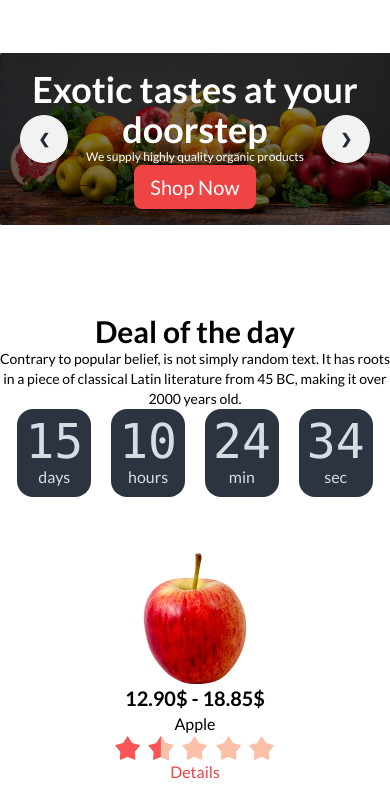
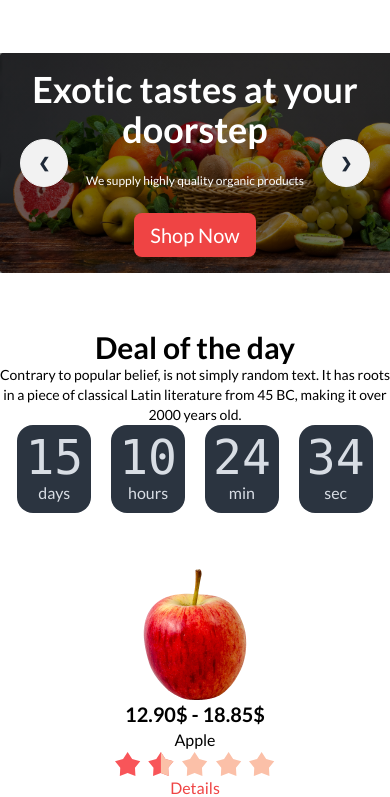
Before and after one commit to raghibku/Fruit_Burst, a plain HTML site: page index.html in a window 390 px wide. Shown: the part 79-876 px from the top of the page. Drawn offline with nearby package versions, Linux system fonts and the light colour scheme; grey boxes are pictures that could not be loaded.

Commit message:
responsive for tablet

```diff
--- a/index.html
+++ b/index.html
@@ -25,7 +25,7 @@
 
 <body class="fontLato text-black bg-white">
 
-    <header class="lg:mx-52">
+    <header class=" mx-auto lg:mx-52">
         <!-- nav -->
 
         <nav class="mt-4">
@@ -86,8 +86,8 @@
                 <div style="background-image:linear-gradient( rgba(0, 0, 0, 0.5), rgba(0, 0, 0, 0.5) ),url(./images/banner1.png);"
                     id="slide1" class="carousel-item relative w-full h-full flex flex-col justify-center items-center text-white  text-center bg-no-repeat bg-cover py-4">
                     <!-- <img src="./images/banner1.png" class="w-full" /> -->
-                    <h1 class="text-4xl font-bold">Exotic tastes at your doorstep</h1>
-                    <p class="text-xs lg:text-lg">We supply highly quality organic products</p>
+                    <h1 class="text-4xl font-bold">Exotic tastes at your doorstep</h1><br>
+                    <p class="text-xs lg:text-lg">We supply highly quality organic products</p><br>
                     <button class="bg-red-500 text-xl rounded-lg px-4 py-2">Shop Now</button>
                     <div class="absolute flex justify-between transform -translate-y-1/2 left-5 right-5 top-1/2">
                         <a href="#slide4" class="btn btn-circle">❮</a>
@@ -97,8 +97,8 @@
                 <div style="background-image:linear-gradient( rgba(0, 0, 0, 0.5), rgba(0, 0, 0, 0.5) ),url(./images/banner2.png); background-size: cover;"
                     id="slide2" class="carousel-item relative w-full flex flex-col justify-center items-center text-white bg-no-repeat text-center py-4">
                     <!-- <img src="./images/banner2.png" class="w-full" /> -->
-                    <h1 class="text-4xl font-bold">Exotic tastes at your doorstep</h1>
-                    <p class="text-xs lg:text-lg">We supply highly quality organic products</p>
+                    <h1 class="text-4xl font-bold">Exotic tastes at your doorstep</h1><br>
+                    <p class="text-xs lg:text-lg">We supply highly quality organic products</p><br>
                     <button class="bg-red-500 text-xl rounded-lg px-4 py-2">Shop Now</button>
                     <div class="absolute flex justify-between transform -translate-y-1/2 left-5 right-5 top-1/2">
                         <a href="#slide1" class="btn btn-circle">❮</a>
@@ -108,9 +108,9 @@
                 <div style="background-image:linear-gradient( rgba(0, 0, 0, 0.5), rgba(0, 0, 0, 0.5) ),url(./images/banner3.png); background-size: cover;"
                     id="slide3" class="carousel-item relative w-full flex flex-col justify-center items-center text-white bg-no-repeat text-center py-4">
                     <!-- <img src="./images/banner3.png" class="w-full" /> -->
-                    <h1 class="text-4xl font-bold">Exotic tastes at your doorstep</h1>
-                    <p class="text-xs lg:text-lg">We supply highly quality organic products</p>
-                    <button class="bg-red-500 text-xl rounded-lg px-4 py-2 m">Shop Now</button>
+                    <h1 class="text-4xl font-bold">Exotic tastes at your doorstep</h1><br>
+                    <p class="text-xs lg:text-lg">We supply highly quality organic products</p><br>
+                    <button class="bg-red-500 text-xl rounded-lg px-4 py-2 ">Shop Now</button>
                     <div class="absolute flex justify-between transform -translate-y-1/2 left-5 right-5 top-1/2">
                         <a href="#slide2" class="btn btn-circle">❮</a>
                         <a href="#slide4" class="btn btn-circle">❯</a>
@@ -119,9 +119,9 @@
                 <div style="background-image:linear-gradient( rgba(0, 0, 0, 0.5), rgba(0, 0, 0, 0.5) ),url(./images/banner4.png); background-size: cover;"
                     id="slide4" class="carousel-item relative w-full flex flex-col justify-center items-center text-white bg-no-repeat text-center py-4">
                     <!-- <img src="./images/banner4.png" class="w-full" /> -->
-                    <h1 class="text-4xl font-bold">Exotic tastes at your doorstep</h1>
-                    <p class="text-xs lg:text-lg">We supply highly quality organic products</p>
-                    <button class="bg-red-500 text-xl rounded-lg px-4 py-2 m-4">Shop Now</button>
+                    <h1 class="text-4xl font-bold">Exotic tastes at your doorstep</h1><br>
+                    <p class="text-xs lg:text-lg">We supply highly quality organic products</p><br>
+                    <button class="bg-red-500 text-xl rounded-lg px-4 py-2">Shop Now</button>
                     <div class="absolute flex justify-between transform -translate-y-1/2 left-5 right-5 top-1/2">
                         <a href="#slide3" class="btn btn-circle">❮</a>
                         <a href="#slide1" class="btn btn-circle">❯</a>
@@ -146,7 +146,7 @@
 
 
 
-    <main class="lg:mx-60">
+    <main class="mx-auto lg:mx-60">
         <!-- first section/////////////////////////////////////////////////////////////////////////// -->
         <section class="one my-14 ">
 
@@ -187,7 +187,9 @@
                 </div>
             </div>
 
-            <div class="my-10 flex flex-col justify-center items-center lg:flex-row lg:justify-between">
+            <div class="my-10 flex flex-col justify-center items-center
+            md:grid md:grid-rows-2 md:grid-cols-2
+            lg:flex-row lg:justify-between">
                 <div class="flex flex-col justify-center items-center px-2 py-4">
                     <img src="./images/fruit6.png" alt="">
                     <h4 class="text-xl font-bold">12.90$ - 18.85$</h4>
```
